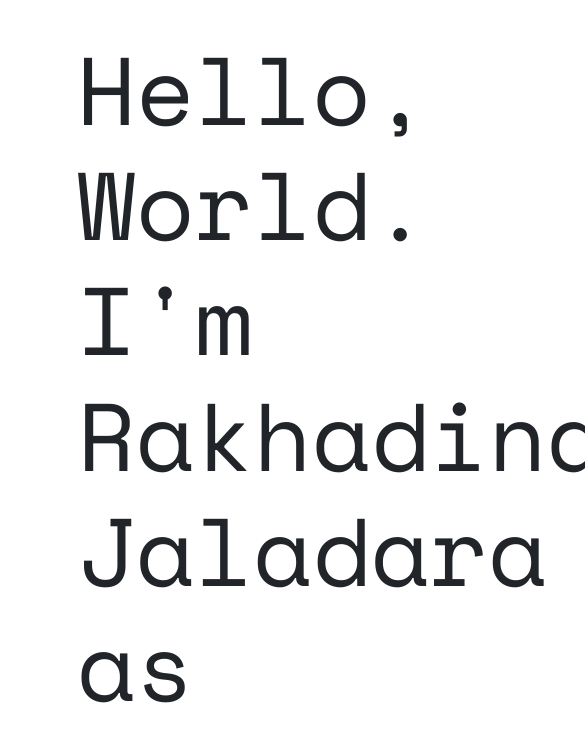
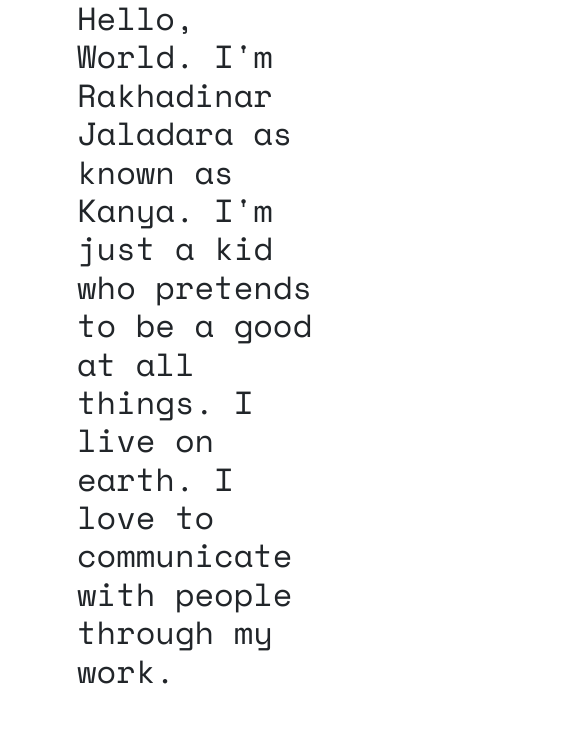
Before and after one commit to rakha00/rakha00.github.io, a plain HTML site: page index.html in a window 390 px wide. Shown: the part 81-827 px from the top of the page, 585 px wide, since content can reach past the window. Drawn offline with nearby package versions, Linux system fonts and the light colour scheme.

Commit message:
finish hero

```diff
--- a/assets/css/style.css
+++ b/assets/css/style.css
@@ -1,21 +1,49 @@
-.hero,
+/* Fonts */
+.title,
+.hero {
+  font-family: "Space Mono", monospace;
+}
+
+.title {
+  font-size: 2.5em;
+}
+
+.hero-caption {
+  font-size: 5rem;
+}
+
+/* Spacing */
 .whatIDo,
 .recentWork,
 .collab,
 .footer {
-  padding-top: 7em;
+  padding-top: 8em;
+}
+
+.hero {
+  padding-top: 5em;
 }
 
 .aboutMe {
-  padding-top: 16em;
+  padding-top: 20em;
 }
 
-.title {
-  font-size: 2.5em;
-  font-family: "Space Mono", monospace;
+/* Breakpoint */
+
+@media (max-width: 991.98px) {
+  .hero-caption {
+    font-size: 4rem;
+  }
 }
 
-.hero h1 {
-  font-size: 6em;
-  font-family: "Space Mono", monospace;
+@media (max-width: 767.98px) {
+  .hero-caption {
+    font-size: 3rem;
+  }
 }
+
+@media (max-width: 575.98px) {
+  .hero-caption {
+    font-size: 2rem;
+  }
+}
--- a/index.html
+++ b/index.html
@@ -57,16 +57,16 @@
       </div>
     </nav>
 
-    <!-- Hero (working on this)-->
-    <div class="container-lg hero">
+    <!-- Hero -->
+    <div class="container-sm hero">
       <div class="row justify-content-center">
         <div class="col-8">
-          <h1>Hello, World. I'm Rakhadinar Jaladara as known as Kanya. I'm just a kid who pretends to be a good at all things. I live on earth. I love to communicate with people through my work.</h1>
+          <h1 class="hero-caption">Hello, World. I'm Rakhadinar Jaladara as known as Kanya. I'm just a kid who pretends to be a good at all things. I live on earth. I love to communicate with people through my work.</h1>
         </div>
       </div>
     </div>
 
-    <!-- About Me -->
+    <!-- About Me (working on this) -->
     <div class="container mt-5 aboutMe">
       <div class="row justify-content-evenly gx-5 mx-5">
         <div class="col-4">
```
